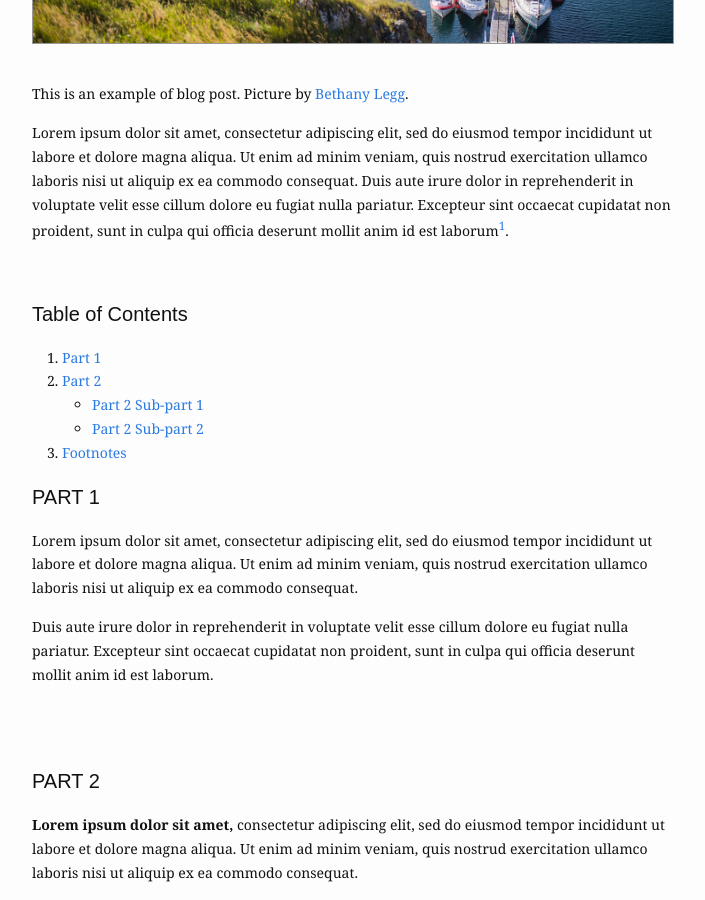
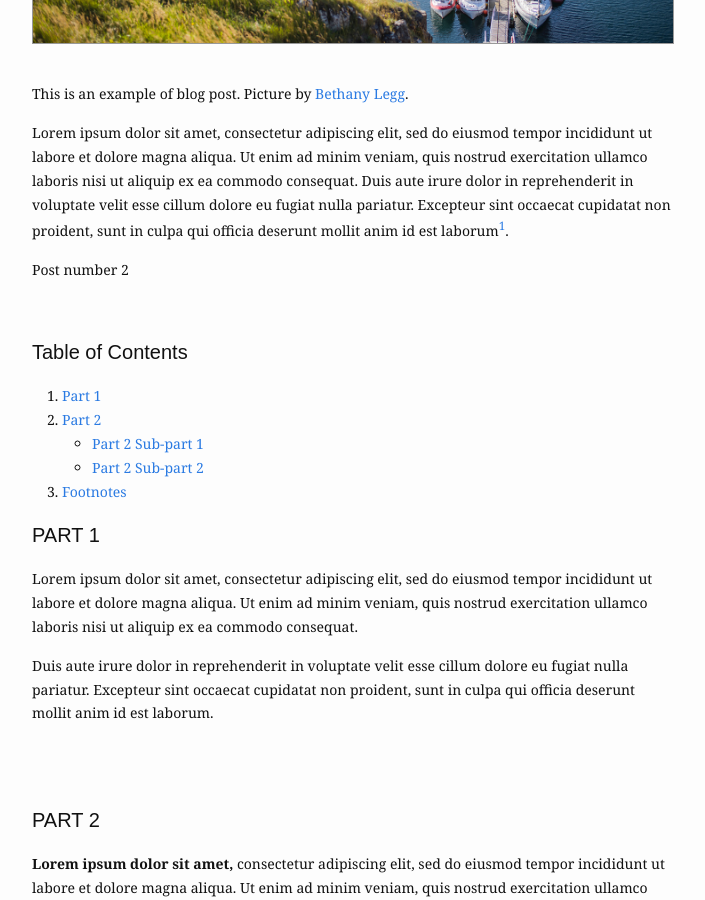
Before and after one commit to Aruna12/arunaarumugam, a Jekyll site: the page built from _posts/2024-01-06-example-of-blog-post.md, in a window 1280 px wide and 900 px high, scrolled down 510 px. Shown: the whole window, without its empty margins (288-993 px from the left). Built offline with Jekyll 4.4.1, drawn with Linux system fonts in a browser that asks for light colours.

Commit message:
Update 2024-01-06-example-of-blog-post.md

```diff
--- a/_posts/2024-01-06-example-of-blog-post.md
+++ b/_posts/2024-01-06-example-of-blog-post.md
@@ -14,6 +14,8 @@ This is an example of blog post.
 Picture by [Bethany Legg](https://unsplash.com/@bkotynski).
 
 Lorem ipsum dolor sit amet, consectetur adipiscing elit, sed do eiusmod tempor incididunt ut labore et dolore magna aliqua. Ut enim ad minim veniam, quis nostrud exercitation ullamco laboris nisi ut aliquip ex ea commodo consequat. Duis aute irure dolor in reprehenderit in voluptate velit esse cillum dolore eu fugiat nulla pariatur. Excepteur sint occaecat cupidatat non proident, sunt in culpa qui officia deserunt mollit anim id est laborum[^1].
+
+Post number 2
 
 <br />
 
```
